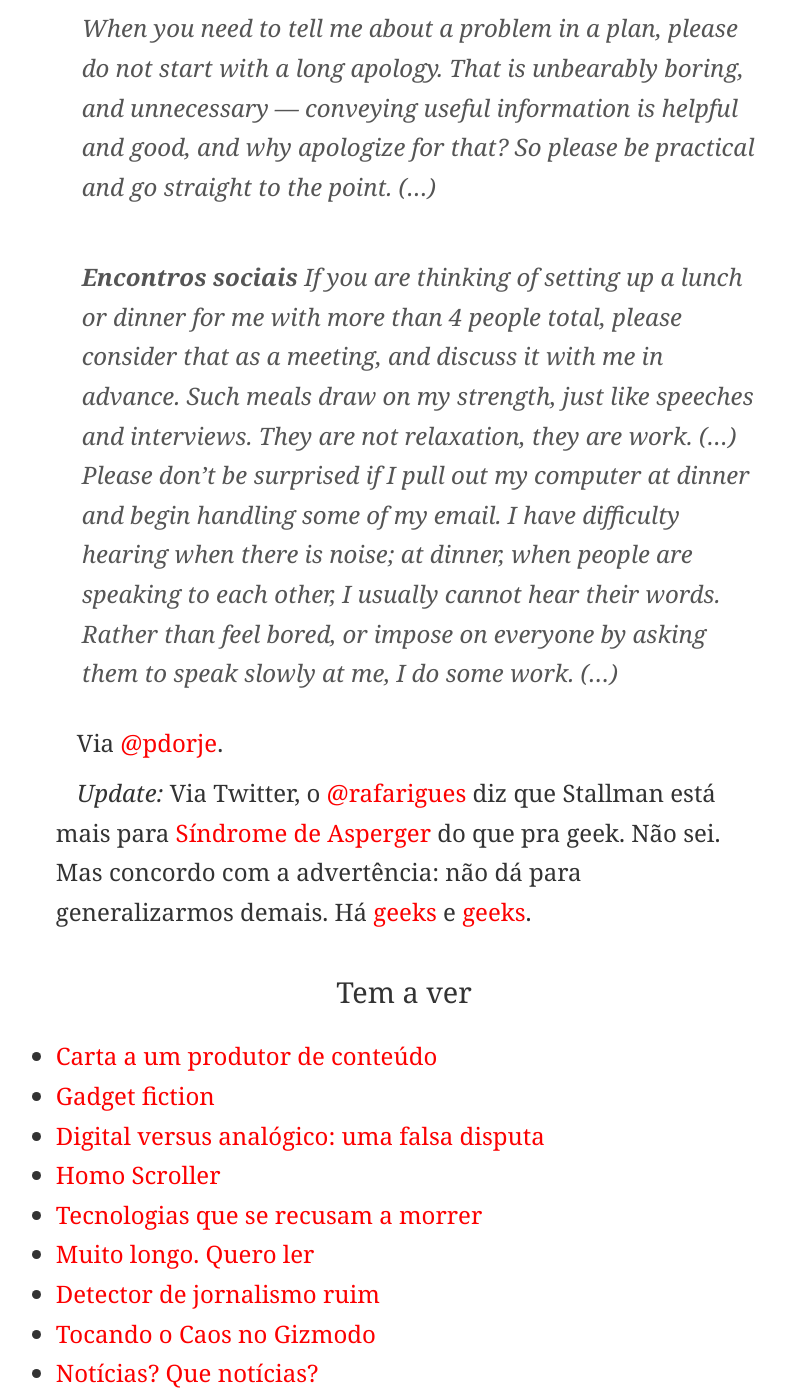
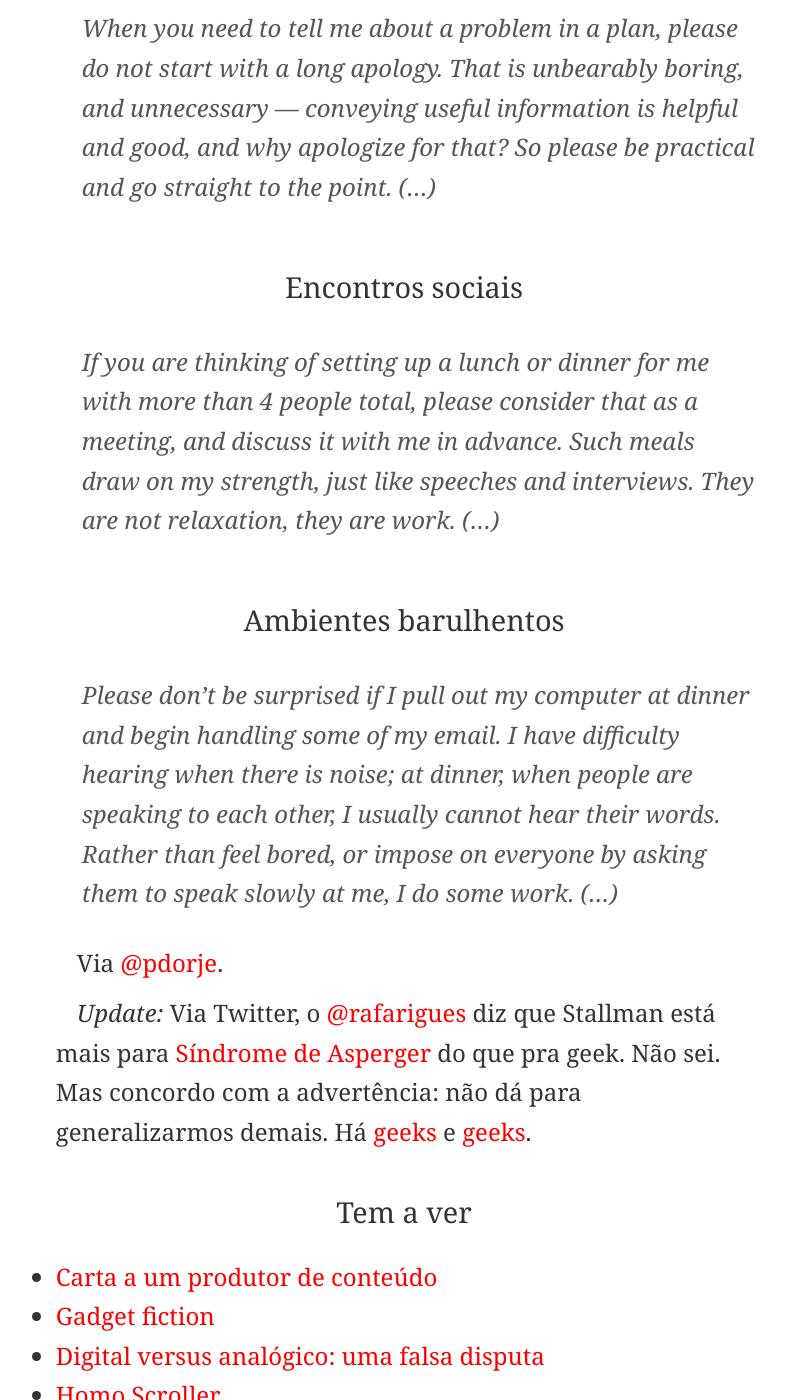
Before and after one commit to eduf/eduf.github.com, a Jekyll site: the page built from _posts/2011-11-07-a-sociabilidade-dos-geeks-por-richard-stallman.md, in a window 1280 px wide and 1400 px high, scrolled down 1576 px. Shown: the whole window, without its empty margins (236-1022 px from the left). Built offline with Jekyll 4.4.1, drawn with Linux system fonts in a browser that asks for light colours; nearby versions of some CDN libraries; comment, search, counter and statistics services are not loaded.

Commit message:
Stallman 3

```diff
--- a/_posts/2011-11-07-a-sociabilidade-dos-geeks-por-richard-stallman.md
+++ b/_posts/2011-11-07-a-sociabilidade-dos-geeks-por-richard-stallman.md
@@ -12,17 +12,19 @@
 
 Algumas pérolas:
 
-## Não me ofereça ajuda o tempo todo
+### Não me ofereça ajuda o tempo todo
 > It is nice of you to want to be kind to me, but please don't offer help all the time. In general I am used to managing life on my own; when I need help, I am not shy about asking.  So there is no need to offer to help me.  Moreover, being constantly offered help is actually quite distracting and tiresome. (...)
 
-## Deixem-me atravessar ruas sozinho
+### Deixem-me atravessar ruas sozinho
 > One situation where I do not need help, let alone supervision, is in crossing streets.  I grew up in the middle of the world's biggest city, full of cars, and I have crossed streets without assistance even in the chaotic traffic of Bangalore and Delhi.  Please just leave me alone when I cross streets. (...)
 
-## Vá direto ao ponto
+### Vá direto ao ponto
 > When you need to tell me about a problem in a plan, please do not start with a long apology. That is unbearably boring, and unnecessary — conveying useful information is helpful and good, and why apologize for that? So please be practical and go straight to the point. (...)
 
-> **Encontros sociais**
+### Encontros sociais
 > If you are thinking of setting up a lunch or dinner for me with more than 4 people total, please consider that as a meeting, and discuss it with me in advance. Such meals draw on my strength, just like speeches and interviews. They are not relaxation, they are work. (...)
+
+### Ambientes barulhentos
 > Please don't be surprised if I pull out my computer at dinner and begin handling some of my email. I have difficulty hearing when there is noise; at dinner, when people are speaking to each other, I usually cannot hear their words. Rather than feel bored, or impose on everyone by asking them to speak slowly at me, I do some work. (...)
 
 Via [@pdorje](http://twitter.com/#!/pdorje).
```
